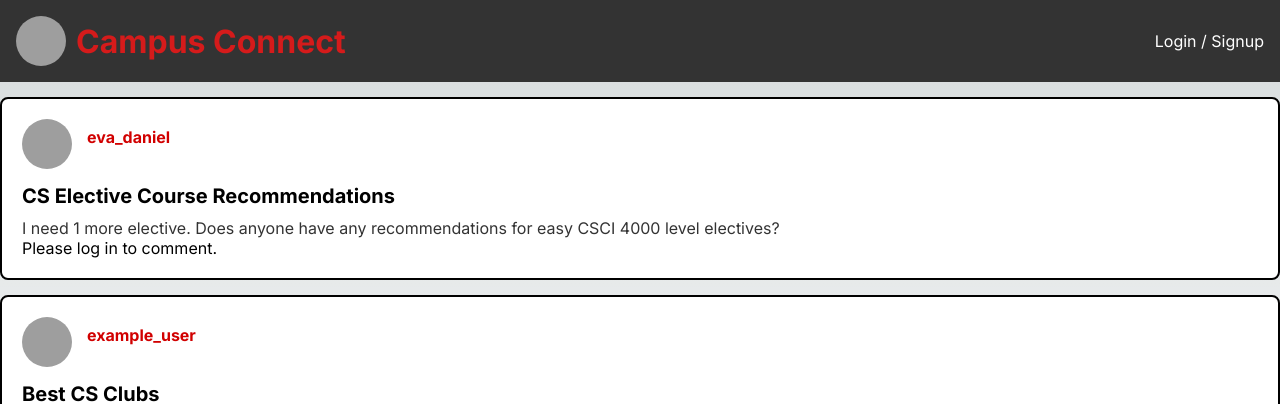
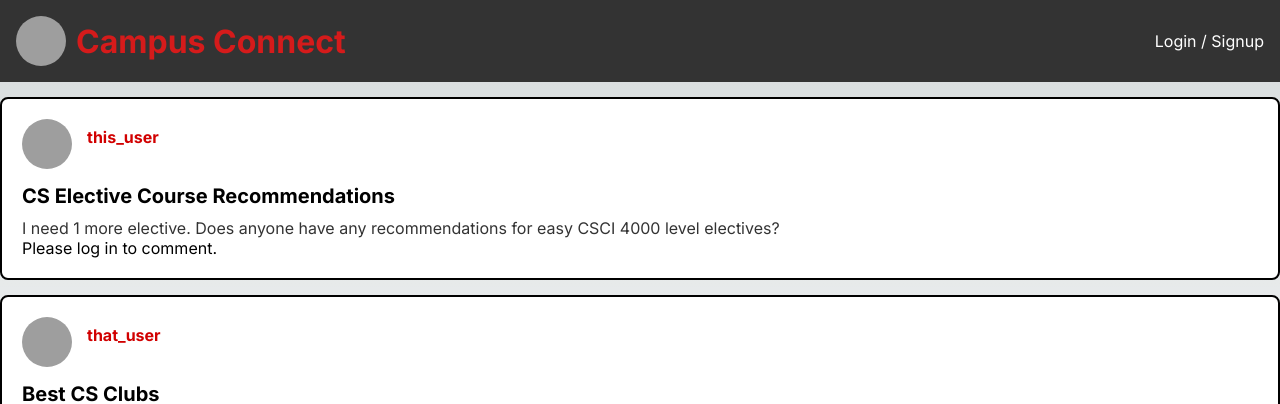
Before and after one commit to Iya101/connect-campus, a Next.js app: page / in a window 1280 px wide. Shown: the top 404 px of the page. Built offline with nearby package versions, Linux system fonts and the light colour scheme; grey boxes are pictures that could not be loaded.

Commit message:
Update Home.js
edited dummy users

```diff
--- a/app/views/Home.js
+++ b/app/views/Home.js
@@ -6,7 +6,7 @@ const dummyPosts = [
   {
     id: 1,
     avatar: 'https://res.cloudinary.com/dcrv4owpp/image/upload/v1712550709/avatar1_tatwp2.png',
-    username: 'eva_daniel',
+    username: 'this_user',
     title: 'CS Elective Course Recommendations',
     content: 'I need 1 more elective. Does anyone have any recommendations for easy CSCI 4000 level electives?',
     tags: ['tag1', 'tag2'],
@@ -15,7 +15,7 @@ const dummyPosts = [
   {
     id: 2,
     avatar: 'https://res.cloudinary.com/dcrv4owpp/image/upload/v1712594491/avatar2_lvpwlu.webp',
-    username: 'example_user',
+    username: 'that_user',
     title: 'Best CS Clubs',
     content: 'What are the best CS clubs to join for networking experience?',
     tags: ['tag2', 'tag3'],
```
